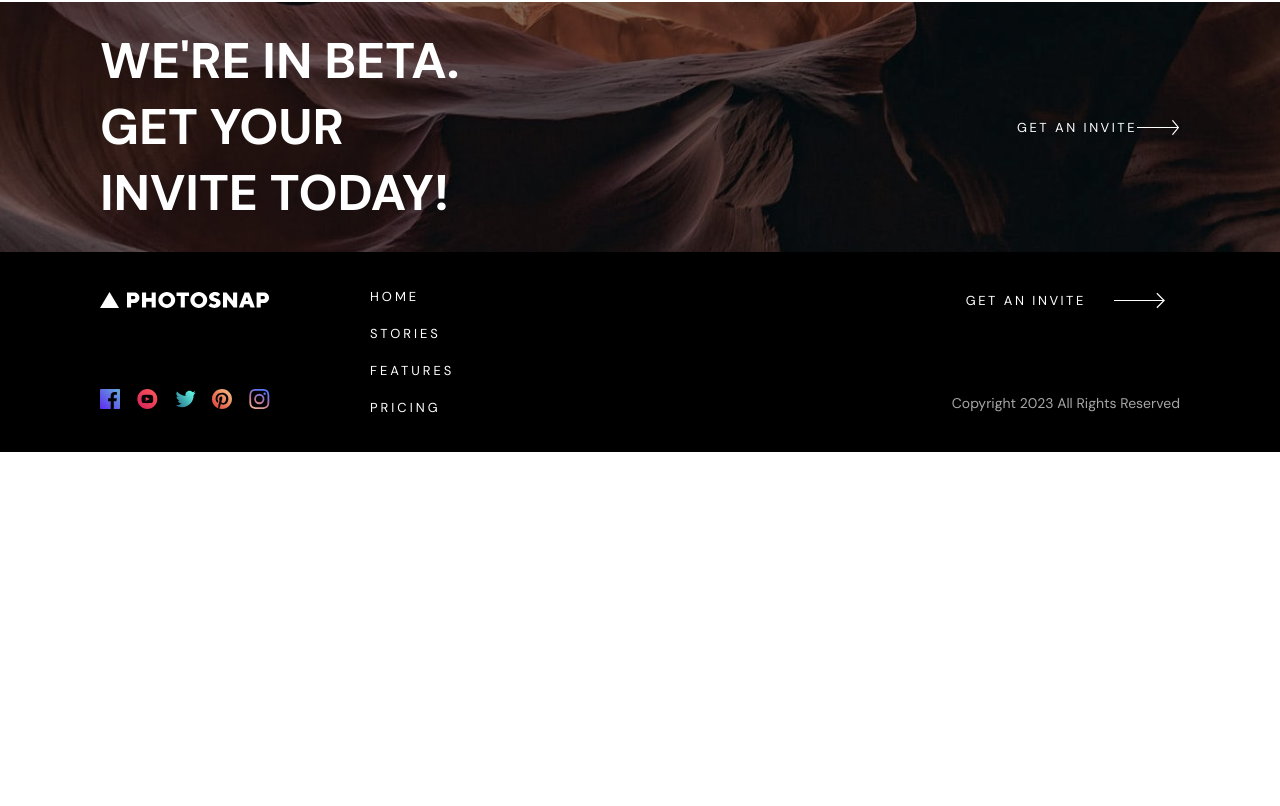
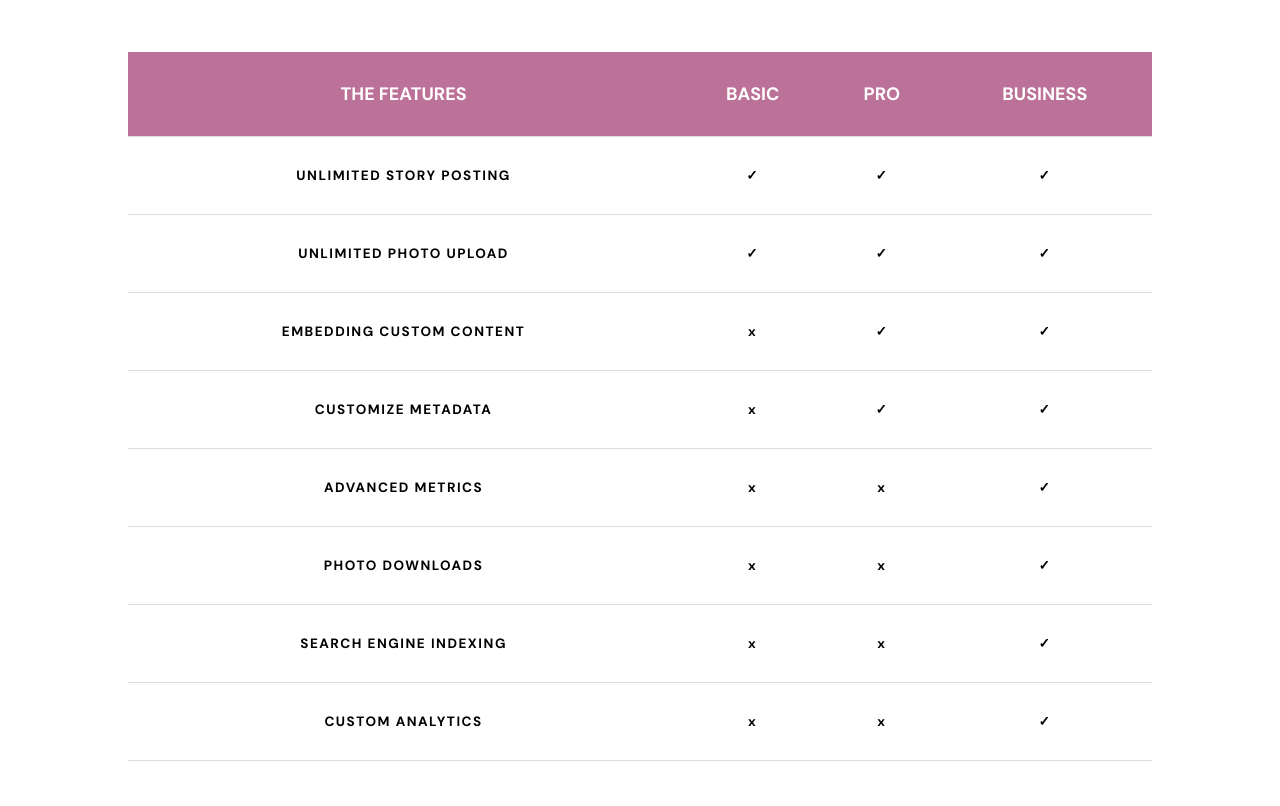
Before and after one commit to GeorgeFlood/snapshot-web, a React (Vite) app: page /pricing in a window 1280 px wide. Shown: the part 1334-2140 px from the top of the page. Before the commit the page ends 1786 px from the top, so only its background shows below. Built offline with nearby package versions, Linux system fonts and the light colour scheme.

Commit message:
pricing compare table

```diff
--- a/src/components/pricing/Pricing.jsx
+++ b/src/components/pricing/Pricing.jsx
@@ -2,14 +2,17 @@ import React from "react";
 import Navbar from "../shared/Navbar";
 import Header from "./Header";
 import PricingContainer from "./PricingContainer";
+import Table from "./Table";
 import Banner from "../shared/BetaBanner";
 import Footer from "../shared/Footer";
+
 const Pricing = () => {
   return (
     <div>
       <Navbar />
       <Header />
       <PricingContainer />
+      <Table />
       <Banner />
       <Footer />
     </div>
--- /dev/null
+++ b/src/components/pricing/Table.jsx
@@ -0,0 +1,49 @@
+import React from "react";
+
+const Table = () => {
+  const features = [
+    { name: "UNLIMITED STORY POSTING", basic: true, pro: true, business: true },
+    { name: "UNLIMITED PHOTO UPLOAD", basic: true, pro: true, business: true },
+    {
+      name: "EMBEDDING CUSTOM CONTENT",
+      basic: false,
+      pro: true,
+      business: true,
+    },
+    { name: "CUSTOMIZE METADATA", basic: false, pro: true, business: true },
+    { name: "ADVANCED METRICS", basic: false, pro: false, business: true },
+    { name: "PHOTO DOWNLOADS", basic: false, pro: false, business: true },
+    {
+      name: "SEARCH ENGINE INDEXING",
+      basic: false,
+      pro: false,
+      business: true,
+    },
+    { name: "CUSTOM ANALYTICS", basic: false, pro: false, business: true },
+  ];
+
+  return (
+    <table className="pricing-table">
+      <thead>
+        <tr>
+          <th>THE FEATURES</th>
+          <th>BASIC</th>
+          <th>PRO</th>
+          <th>BUSINESS</th>
+        </tr>
+      </thead>
+      <tbody>
+        {features.map((feature, index) => (
+          <tr key={index}>
+            <td>{feature.name}</td>
+            <td>{feature.basic ? "✓" : "x"}</td>
+            <td>{feature.pro ? "✓" : "x"}</td>
+            <td>{feature.business ? "✓" : "x"}</td>
+          </tr>
+        ))}
+      </tbody>
+    </table>
+  );
+};
+
+export default Table;
--- a/src/scss/main.scss
+++ b/src/scss/main.scss
@@ -14,6 +14,7 @@
 /// pricing imports
 @import "pricing/header";
 @import "pricing/cards";
+@import "pricing/table";
 
 // shared imports
 @import "shared/navbar";
--- /dev/null
+++ b/src/scss/pricing/_table.scss
@@ -0,0 +1,33 @@
+.pricing-table {
+  width: 80%;
+  border-collapse: collapse;
+  margin: 15rem auto;
+}
+
+.pricing-table th,
+.pricing-table td {
+  border-bottom: 1px solid #ddd;
+  padding: 3rem 0.8rem;
+  text-align: center;
+}
+
+.pricing-table th {
+  background-color: #bc7198;
+  color: white;
+  font-size: 1.8rem;
+}
+
+.pricing-table td {
+  letter-spacing: 0.15rem;
+  font-weight: bold;
+  font-size: 1.35rem;
+}
+
+/* Responsive layout - makes the table easier to read on a smaller device like a smartphone */
+@media only screen and (max-width: 600px) {
+  .pricing-table,
+  .pricing-table th,
+  .pricing-table td {
+    display: block;
+  }
+}
--- a/src/styles/main.css
+++ b/src/styles/main.css
@@ -575,6 +575,39 @@ body {
   color: #000;
 }
 
+.pricing-table {
+  width: 80%;
+  border-collapse: collapse;
+  margin: 15rem auto;
+}
+
+.pricing-table th,
+.pricing-table td {
+  border-bottom: 1px solid #ddd;
+  padding: 3rem 0.8rem;
+  text-align: center;
+}
+
+.pricing-table th {
+  background-color: #bc7198;
+  color: white;
+  font-size: 1.8rem;
+}
+
+.pricing-table td {
+  letter-spacing: 0.15rem;
+  font-weight: bold;
+  font-size: 1.35rem;
+}
+
+/* Responsive layout - makes the table easier to read on a smaller device like a smartphone */
+@media only screen and (max-width: 600px) {
+  .pricing-table,
+.pricing-table th,
+.pricing-table td {
+    display: block;
+  }
+}
 .nav {
   display: flex;
   justify-content: space-around;
```
Also changed, not shown: 1 other file (tests, documents, lock files or other folders).
